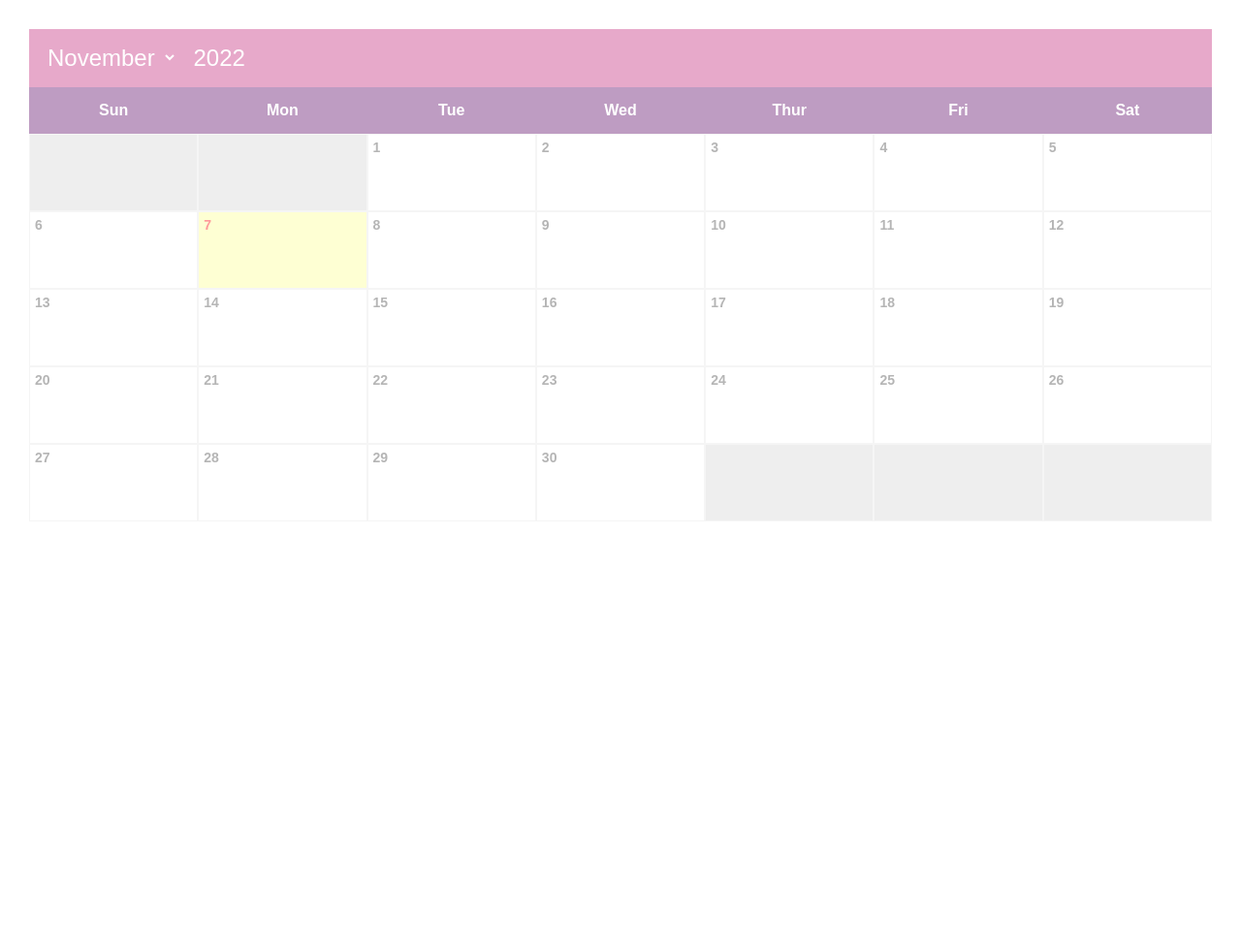
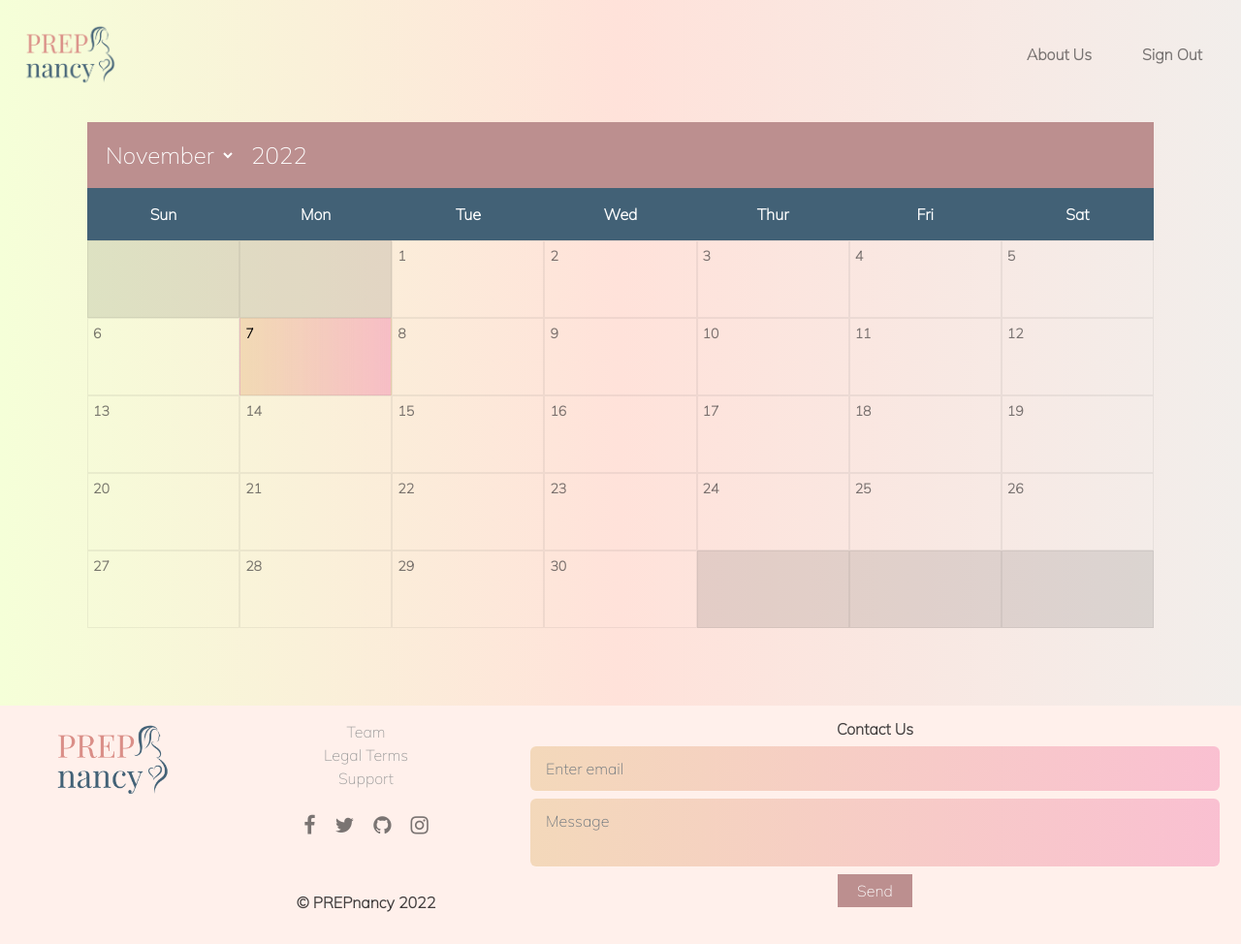
Before and after one commit to maegancp/maegancp.github.io, a PHP site: page /calendar/calendar.html in a window 1280 px wide. Shown: the whole page at 97% size. Before the commit the page ends 537 px from the top, so only its background shows below. Run offline with PHP 8.4, Linux system fonts and the light colour scheme.

Commit message:
styling changes

```diff
--- a/calendar/calendar.html
+++ b/calendar/calendar.html
@@ -4,9 +4,41 @@
     <title>Simple Javascript Calendar</title>
     <link href="/css/calendar.css" rel="stylesheet">
     <script defer src="/js/calendar.js"></script>
+    <link
+      href="https://cdn.jsdelivr.net/npm/bootstrap@5.2.0/dist/css/bootstrap.min.css"
+      rel="stylesheet"
+      integrity="sha384-gH2yIJqKdNHPEq0n4Mqa/HGKIhSkIHeL5AyhkYV8i59U5AR6csBvApHHNl/vI1Bx"
+      crossorigin="anonymous"
+    />
+    <link rel="stylesheet" href="../css/styleM.css" />
+    <script src='https://cdn.jsdelivr.net/npm/vue@next'></script>
+
+    <!-- for icons in footer -->
+    <link rel="stylesheet" href="https://cdnjs.cloudflare.com/ajax/libs/font-awesome/4.7.0/css/font-awesome.min.css">
+    <script src="https://unpkg.com/axios/dist/axios.min.js"></script>
+    <style>
+
+      @import url('https://fonts.googleapis.com/css2?family=Mulish:wght@200&family=Playfair+Display&display=swap');
+
+  </style>
   </head>
+
   <body>
-    <div id="container-fluid">
+    <nav class="navbar">
+      <div class="container-fluid">
+        <a class="navbar-brand" href="/homepage.html">
+         <img src= '../img/logo2.png' style="width: 100px;">
+        </a>
+            <ul class="navbar-nav hstack">
+              <li class="nav-item me-3">
+                  <a class="nav-link" aria-current="page" href="aboutus.html">About Us</a>
+              </li>
+              <li class="nav-item">
+                  <a class="nav-link" href="/index.html">Sign Out</a>
+              </li>
+            </ul>
+    </nav>
+    <div id="container-fluid" style="margin-left:10vh; margin-right:10vh; margin-bottom: 10vh;margin-top: 3vh;">
     <!-- (A) PERIOD SELECTOR -->
     <div id="calPeriod">
       <select id="calMonth"></select>
@@ -29,5 +61,52 @@
       <input id="evtSave" type="submit" value="Save">
     </form></dialog>
   </div>
+
+  <div class="row">
+    <footer class="footer">
+      <div class="container-fluid" style="text-align:center;">
+
+          <div class="row" >
+            <div class="col-sm-2 pb-4"><img src= '../img/logo2.png' style="width: 125px;margin:auto;"></div>
+              <div class="col-sm-3">
+
+
+                  <ul class="list-unstyled" >
+                      <li><a href="">Team</a></li>
+                      <li><a href="">Legal Terms</a></li>
+                      <li><a href="">Support</a></li>
+                  </ul>
+
+                    <span class="nav-item"><a href="" class="nav-link"><i class="fa fa-facebook fa-lg" ></i></a></span>
+                    <span class="nav-item"><a href="" class="nav-link"><i class="fa fa-twitter fa-lg"></i></a></span>
+                    <span class="nav-item"><a href="" class="nav-link"><i class="fa fa-github fa-lg"></i></a></span>
+                    <span class="nav-item"><a href="" class="nav-link"><i class="fa fa-instagram fa-lg"></i></a></span>
+
+                  <div class="row mt-5">
+                    <p class="contactUs">© PREPnancy 2022</p>
+                  </div>
+
+              </div>
+              <div class="col-sm-7">
+                  <h6 class="contactUs">Contact Us</h6>
+                  <form class="mb-0">
+                    <fieldset class="form-group mb-2">
+                        <input type="email" class="form-control" id="exampleInputEmail1" placeholder="Enter email">
+                    </fieldset>
+                    <fieldset class="form-group mb-2">
+                        <textarea class="form-control" id="exampleMessage" placeholder="Message"></textarea>
+                    </fieldset>
+                    <fieldset class="form-group">
+                        <button type="button" class="button">Send</button>
+                    </fieldset>
+                </form>
+              </div>
+            </div>
+          </div>
+         </footer>
+         </div>
+
+  </div>
+
   </body>
 </html>
--- a/css/calendar.css
+++ b/css/calendar.css
@@ -1,17 +1,23 @@
+@import url('https://fonts.googleapis.com/css2?family=Mulish:wght@200&family=Playfair+Display&display=swap');
+
 
 /* (A) ENTIRE PAGE */
 * {
-  font-family: Arial, Helvetica, sans-serif;
+  font-family: 'Mulish', sans-serif;
   box-sizing: border-box;
 }
 
-body { padding: 30px;
-      margin: 0;
+body {
+  /* padding: 30px;  */
+  margin: 0;
     }
+
+
 :root {
-  --bg-color-a: #e7a9ca; /* page header + form label */
-  --bg-color-b: #be9cc2; /* calendar header */
-  --bg-color-c: #ce54b5; /* buttons */
+  --bg-color-a:rosybrown; /* page header + form label */
+  --bg-color-b: rgba(66,97,118,255); /* calendar header */
+  --bg-color-c: rosybrown; /* buttons */
+  --bg-color-d: rgb(88, 60, 60);
 }
 .hide { display: none !important; }
 
@@ -26,7 +32,7 @@ body { padding: 30px;
   color: #fff; background: 0;
   cursor: pointer;
 }
-#calPeriod option { color: #000; }
+#calPeriod option { color: #000;}
 #calYear {
   width: 100px;
   margin-left: 10px;
@@ -45,18 +51,18 @@ body { padding: 30px;
 }
 
 /* (C3) BODY - INDIVIDUAL DAYS */
-.calBlank { background: #eee; }
-.calToday { background: #feffd3; }
-.calToday .cellDate { color: #ff9b9b; }
+.calBlank { background: rgba(0, 0, 0, 0.101); }
+.calToday { background: linear-gradient(to right, #eecda3ad, #ef629f56); }
+.calToday .cellDate { color: black; }
 .calBody .calCell {
-  border: 1px solid #f5f5f5;
+  border: 1px solid rgba(65, 62, 62, 0.077);
   min-height: 80px;
 }
 .cellDate, .evt { padding: 5px; }
 .cellDate {
   font-size: 14px;
   font-weight: 700;
-  color: #b5b5b5;
+  color: rgb(65, 62, 62, 0.7);
 }
 .evt {
   font-size: 14px;
@@ -102,3 +108,11 @@ body { padding: 30px;
   color: #fff; background: var(--bg-color-c);
   cursor: pointer;
 }
+
+#calForm input[type=button]:hover, #calForm input[type=submit]:hover{
+  background-color:var(--bg-color-d) ;
+}
+
+.calBody .calCell:hover{
+  background-color: rgba(188, 143, 143, 0.602);
+}
```
Also changed, not shown: css/homepage.css (+10 -5 lines).
